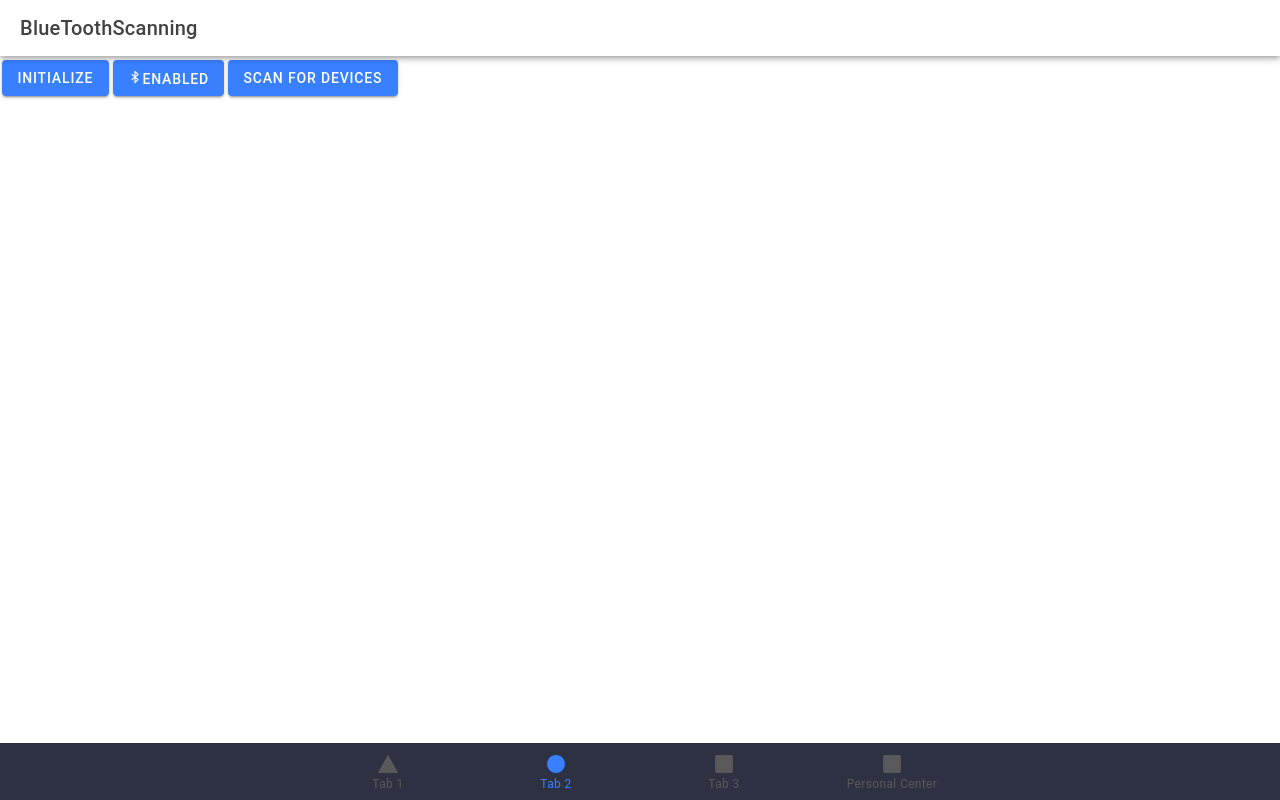
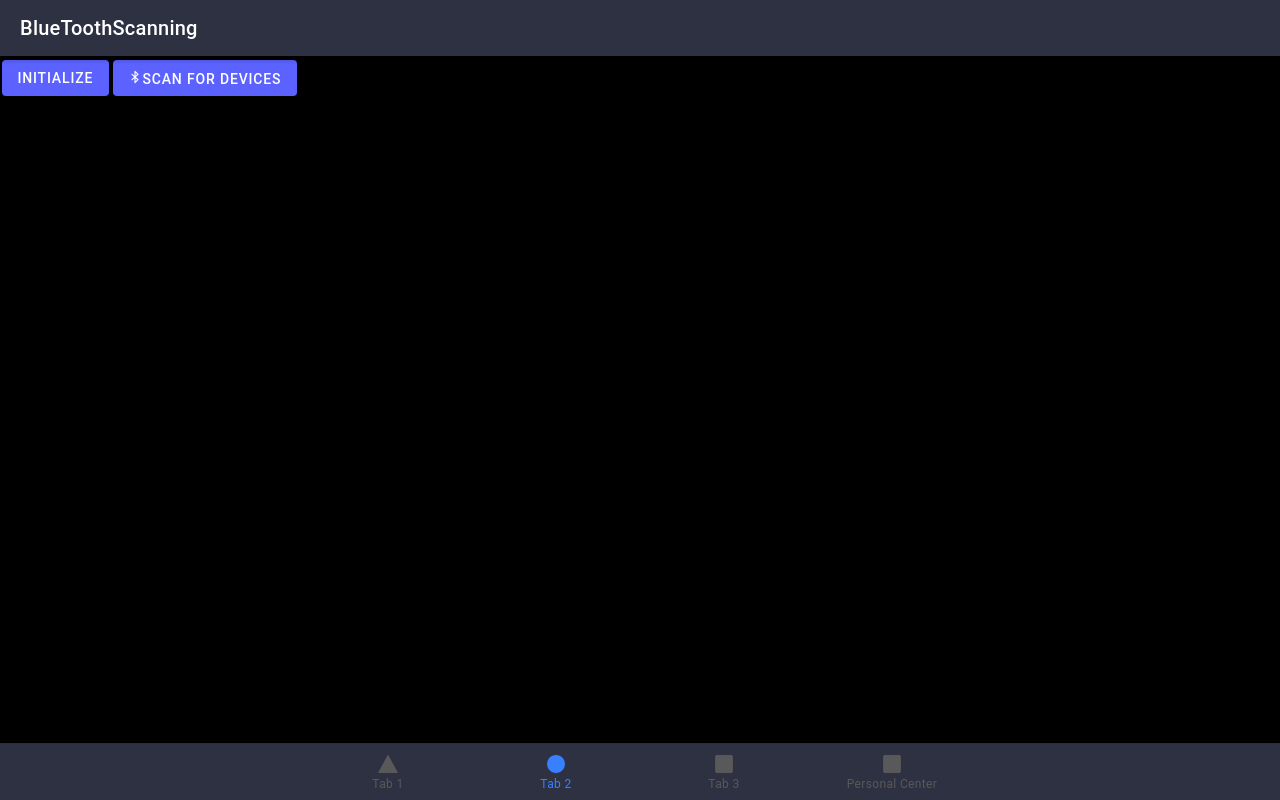
Before and after one commit to Zawa-ll/simple-test-0kk16a, a React (Create React App) app: page /tab2 in a window 1280 px wide. Built offline with nearby package versions, Linux system fonts and the light colour scheme.

Commit message:
name Scanning completed

```diff
--- a/src/components/Login/LoginPage.tsx
+++ b/src/components/Login/LoginPage.tsx
@@ -2,6 +2,7 @@ import { IonButton, IonButtons, IonContent, IonHeader, IonInput, IonItem, IonLab
 import React, { useRef, useState } from 'react'
 import { OverlayEventDetail } from '@ionic/core/components';
 import { alarmSharp } from 'ionicons/icons';
+import '../../theme/App.css'
 
 interface User {
     userName: string;
@@ -38,8 +39,8 @@ const LoginPage: React.FC<LoginPageProps> = ({ onLogin }) => {
 
     return (
         <>
-            <IonButton id='login-modal' expand="full" color={'medium'} >
-                <p>Login</p>
+            <IonButton className='primary-blue' id='login-modal' expand="full"  >
+                <p className='btn-text'>Login</p>
             </IonButton>
             <IonModal ref={modal} trigger='login-modal' onWillDismiss={(ev) => onWillDismiss(ev)}>
                 <IonHeader>
--- a/src/components/Register/RegisterPage.tsx
+++ b/src/components/Register/RegisterPage.tsx
@@ -95,8 +95,8 @@ const RegisterPage = () => {
 
     return (
         <>
-            <IonButton id='register-modal' expand="full" color={'medium'}>
-                <p>Register</p>
+            <IonButton className='primary-blue' id='register-modal' expand="full">
+                <p className='btn-text'>Register</p>
             </IonButton>
             <IonModal ref={modal} trigger='register-modal' onWillDismiss={(ev) => onWillDismiss(ev)}>
                 <IonHeader>
--- a/src/pages/Tab1.tsx
+++ b/src/pages/Tab1.tsx
@@ -7,7 +7,7 @@ const Tab1: React.FC = () => {
     <IonPage>
       <IonHeader >
         <IonToolbar className='border-color heading-title'>
-          <IonTitle>Tab 1</IonTitle>
+          <IonTitle>Main Page</IonTitle>
         </IonToolbar>
       </IonHeader>
       <IonContent className='background' fullscreen>
--- a/src/pages/Tab2.tsx
+++ b/src/pages/Tab2.tsx
@@ -1,90 +1,190 @@
-import { IonButton, IonContent, IonHeader, IonIcon, IonPage, IonTitle, IonToolbar } from '@ionic/react';
-import ExploreContainer from '../components/ExploreContainer/ExploreContainer';
-import './Tab2.css';
-
-// Import the wrapper class directly
+import { IonButton, IonCard, IonContent, IonHeader, IonIcon, IonItem, IonList, IonPage, IonTitle, IonToolbar } from '@ionic/react';
 import { BleClient } from '@capacitor-community/bluetooth-le';
 import { bluetooth } from 'ionicons/icons';
 import { useState } from 'react';
+import '../theme/App.css'
 
 const Tab2: React.FC = () => {
+  const [isScanning, setIsScanning] = useState<boolean>(false);
+  const [devices, setDevices] = useState<string[]>([]);
 
-  const [isScanning, setIsScanning] = useState<Boolean>(false);
-  const color = isScanning ? "gray" : "white"
-
-  const handleInitialize = () => {
-    console.log('handleInitialize Clicked');
-    BleClient.initialize();
-
-    // on mobile devices:::!!!
-    // BleClient.enable();
-  }
-
-  const handleClick = () => {
-    console.log('clicked');
-    setIsScanning(!isScanning);
-    scanForDevices();
-    console.log(isScanning);
-  }
-
-  const scanForDevices = () => {
-    if (typeof navigator.bluetooth.requestLEScan === 'function') {
-      // call requestLEScan function
-      BleClient.requestLEScan({}, scanResult => {
-        console.log('Found device:', scanResult);
-      });
-    } else {
-      // requestLEScan function is not available
-      console.log('Not available on web browser!');
-    }
-
-
+  const handleInitialize = async () => {
+    await BleClient.initialize();
+    console.log('Bluetooth initialized');
   };
 
-  const scanForDevices2 = () => {
-    BleClient.requestLEScan({}, scanResult => {
-      console.log('Found device:', scanResult.device.name);
-    });
+  const handleClick = async () => {
+    setIsScanning(!isScanning);
+    if (!isScanning) {
+      await BleClient.requestLEScan({}, scanResult => {
+        console.log('Found device:', scanResult);
+        if (scanResult.device.name) {
+          setDevices([...devices, scanResult.device.name]);
+        }
+      });
+      console.log('Scanning started');
+    } else {
+      await BleClient.stopLEScan();
+      console.log('Scanning stopped');
+    }
   };
-
-  const scanForUUIDs = () => {
-    const uuids: Array<string> = []; // Array to store discovered UUIDs
-    BleClient.requestLEScan({}, scanResult => {
-      const device = scanResult.device;
-      if (device.uuids) {
-        device.uuids.forEach(uuid => {
-          if (!uuids.includes(uuid)) {
-            uuids.push(uuid);
-            console.log(`Discovered UUID: ${uuid}`);
-          }
-        });
-      }
-    });
-  };
-
 
   return (
     <IonPage>
       <IonHeader>
-        <IonToolbar>
-          <IonTitle>BlueToothScanning</IonTitle>
+        <IonToolbar className='border-color'>
+          <IonTitle className='heading-title'>BlueToothScanning</IonTitle>
         </IonToolbar>
       </IonHeader>
-      <IonContent fullscreen>
-        <IonButton onClick={handleInitialize}>Initialize</IonButton>
-        <IonButton onClick={handleClick}>
-          <div style={{ color: color }} >
+      <IonContent className='background' fullscreen>
+        <IonButton className='primary-blue btn-text' onClick={handleInitialize}>Initialize</IonButton>
+        <IonButton className='primary-blue btn-text' onClick={handleClick}>
+          <div style={{ color: isScanning ? 'gray' : 'white' }}>
             <IonIcon icon={bluetooth}></IonIcon>
-            Enabled
+            {isScanning ? 'Scanning...' : 'Scan for devices'}
           </div>
         </IonButton>
-        <IonButton onClick={scanForDevices}>Scan for devices</IonButton>
+        {devices.length > 0 && (
+          <IonCard>
+            <IonList>
+              {devices.map((device, index) => (
+                <IonItem key={index}>{device}</IonItem>
+              ))}
+            </IonList>
+          </IonCard>
+        )}
       </IonContent>
-    </IonPage >
+    </IonPage>
   );
 };
 
 export default Tab2;
+
+
+// import { IonButton, IonCard, IonContent, IonHeader, IonIcon, IonItem, IonList, IonPage, IonTitle, IonToolbar } from '@ionic/react';
+// import ExploreContainer from '../components/ExploreContainer/ExploreContainer';
+// import './Tab2.css';
+
+// // Import the wrapper class directly
+// import { BleClient } from '@capacitor-community/bluetooth-le';
+// import { bluetooth } from 'ionicons/icons';
+// import { useState } from 'react';
+
+// const Tab2: React.FC = () => {
+
+//   const [isScanning, setIsScanning] = useState<Boolean>(false);
+//   const [devices, setDevides] = useState<string[]>([] as string[]);
+//   const [scanRes, setscanRes] = useState<any[]>([]);
+//   const color = isScanning ? "gray" : "white"
+
+//   const handleInitialize = () => {
+//     console.log('handleInitialize Clicked');
+//     BleClient.initialize();
+
+//     // on mobile devices:::!!!
+//     // BleClient.enable();
+//   }
+
+//   const handleClick = () => {
+//     console.log('clicked');
+//     setIsScanning(!isScanning);
+//     scanForDevices();
+//     console.log(isScanning);
+//   }
+
+//   const scanForDevices = () => {
+//     if (typeof BleClient.requestLEScan === 'function') {
+//       BleClient.requestLEScan({}, scanResult => {
+//         console.log('Found device:', scanResult);
+//         if (scanResult.device.name !== undefined) {
+//           setDevides([...devices, scanResult.device.name]);
+//         }
+//       });
+//     } else {
+//       console.log('Bluetooth LE scan is not available on this platform.');
+//     }
+//   };
+
+
+//   const scanForDevices3 = () => {
+//     if (typeof navigator.bluetooth.requestLEScan === 'function') {
+//       BleClient.requestLEScan({}, scanResult => {
+//         console.log('Found device:', scanResult);
+//         if (scanResult.device.name !== undefined) {
+//           setDevides([...devices, scanResult.device.name]);
+//         }
+//       });
+//     } else {
+//       console.log('Not available on web browser!');
+//     }
+//   };
+
+
+//   const scanForDevices2 = () => {
+//     BleClient.requestLEScan({}, scanResult => {
+//       console.log('Found device:', scanResult.device.name);
+//     });
+//   };
+
+//   const scanForUUIDs = () => {
+//     const uuids: Array<string> = []; // Array to store discovered UUIDs
+//     BleClient.requestLEScan({}, scanResult => {
+//       const device = scanResult.device;
+//       if (device.uuids) {
+//         device.uuids.forEach(uuid => {
+//           if (!uuids.includes(uuid)) {
+//             uuids.push(uuid);
+//             console.log(`Discovered UUID: ${uuid}`);
+//           }
+//         });
+//       }
+//     });
+//   };
+
+
+//   return (
+//     <IonPage>
+//       <IonHeader>
+//         <IonToolbar>
+//           <IonTitle>BlueToothScanning</IonTitle>
+//         </IonToolbar>
+//       </IonHeader>
+//       <IonContent fullscreen>
+//         <IonButton onClick={handleInitialize}>Initialize</IonButton>
+//         <IonButton onClick={handleClick}>
+//           <div style={{ color: color }} >
+//             <IonIcon icon={bluetooth}></IonIcon>
+//             Enabled
+//           </div>
+//         </IonButton>
+//         <IonButton onClick={scanForDevices}>Scan for devices</IonButton>
+//         {devices.length ?
+//           <IonCard>
+//             <IonList>
+//               {/* {devices.map(device => {
+//                 return <IonItem>{device}</IonItem>;
+//               })} */}
+//               {devices.map((device, index) => (
+//                 <IonItem key={index}>{device}</IonItem>
+//               ))}
+//             </IonList>
+//           </IonCard> : null}
+//       </IonContent>
+
+
+
+//     </IonPage >
+//   );
+// };
+
+// export default Tab2;
+
+
+
+
+
+
+
 
 
 
--- a/src/pages/Tab3.tsx
+++ b/src/pages/Tab3.tsx
@@ -5,18 +5,14 @@ import './Tab3.css';
 const Tab3: React.FC = () => {
   return (
     <IonPage>
-      <IonHeader>
-        <IonToolbar>
-          <IonTitle>Tab 3</IonTitle>
+      <IonHeader >
+        <IonToolbar className='border-color heading-title'>
+          <IonTitle>Tab3</IonTitle>
         </IonToolbar>
       </IonHeader>
-      <IonContent fullscreen>
+      <IonContent className='background' fullscreen>
         <IonHeader collapse="condense">
-          <IonToolbar>
-            <IonTitle size="large">Tab 3</IonTitle>
-          </IonToolbar>
         </IonHeader>
-        <ExploreContainer name="Tab 3 page" />
       </IonContent>
     </IonPage>
   );
--- a/src/theme/App.css
+++ b/src/theme/App.css
@@ -40,3 +40,7 @@
 .dark-body-text {
     color: #707484
 }
+
+.btn-text {
+    color: #FFFFFF;
+}
```
Also changed, not shown: src/components/SettingComponent/Setting.tsx (+15 -16 lines).
